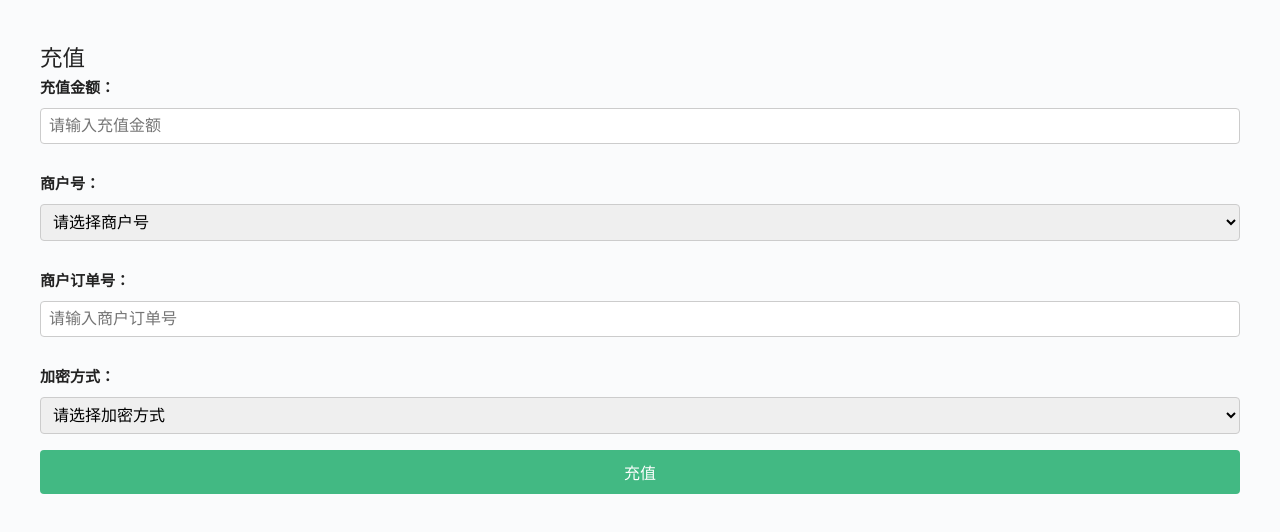
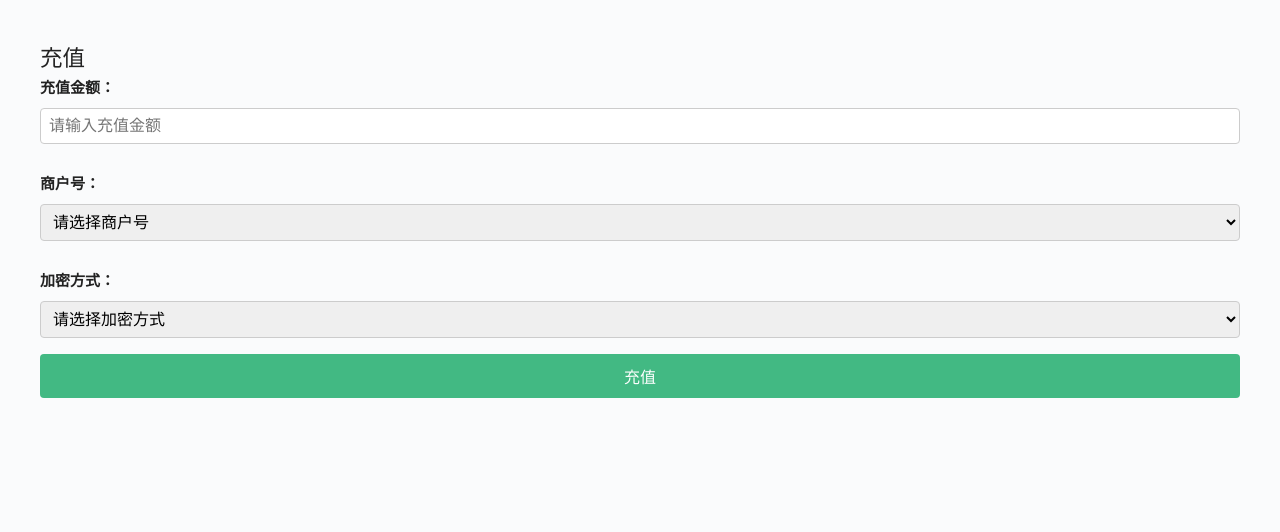
Before and after one commit to codefarmer0001/vue3-app, a Vue app: page / in a window 1280 px wide. Shown: the top 532 px of the page. Built offline with nearby package versions, Linux system fonts and the light colour scheme.

Commit message:
提交代码

```diff
--- a/src/components/Recharge.vue
+++ b/src/components/Recharge.vue
@@ -19,7 +19,7 @@
         <option value="YJ749567">YJ749567</option>
         <option value="VG223937">VG223937</option>
       </select>
-      <label for="merchantOrderNo" style="margin-top:12px;display:block;">商户订单号：</label>
+      <!-- <label for="merchantOrderNo" style="margin-top:12px;display:block;">商户订单号：</label>
       <input
         id="merchantOrderNo"
         v-model="merchantOrderNo"
@@ -28,7 +28,7 @@
         required
         :disabled="loading"
         style="width:100%;padding:8px;margin-bottom:16px;border-radius:4px;border:1px solid #ccc;font-size:16px;"
-      />
+      /> -->
       <label for="encryptType" style="margin-top:12px;display:block;">加密方式：</label>
       <select id="encryptType" v-model="encryptType" :disabled="loading" required style="width:100%;padding:8px;margin-bottom:16px;border-radius:4px;border:1px solid #ccc;font-size:16px;">
         <option value="" disabled selected>请选择加密方式</option>
@@ -73,10 +73,10 @@ async function handleRecharge() {
     message.value = '请选择加密方式';
     return;
   }
-  if (!merchantOrderNo.value) {
-    message.value = '请输入商户订单号';
-    return;
-  }
+  // if (!merchantOrderNo.value) {
+  //   message.value = '请输入商户订单号';
+  //   return;
+  // }
   loading.value = true
   message.value = ''
   try {
```
